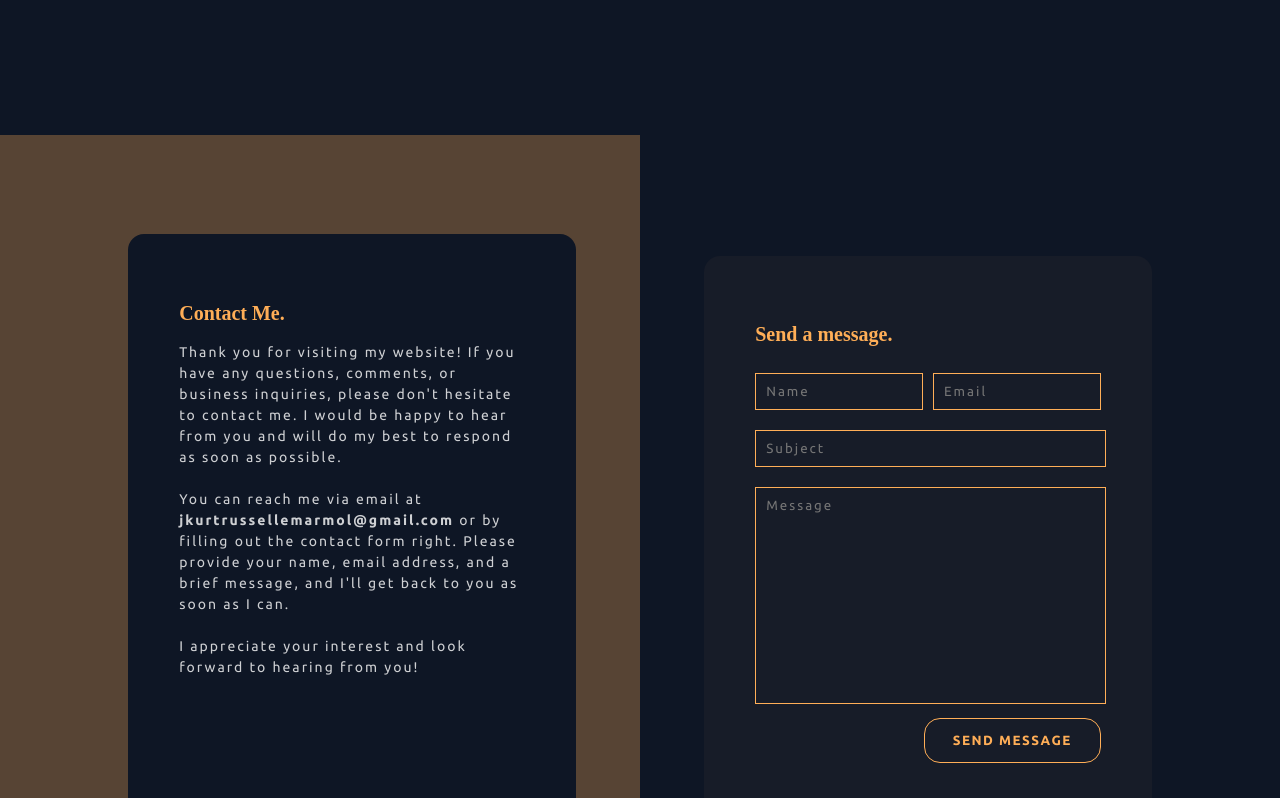
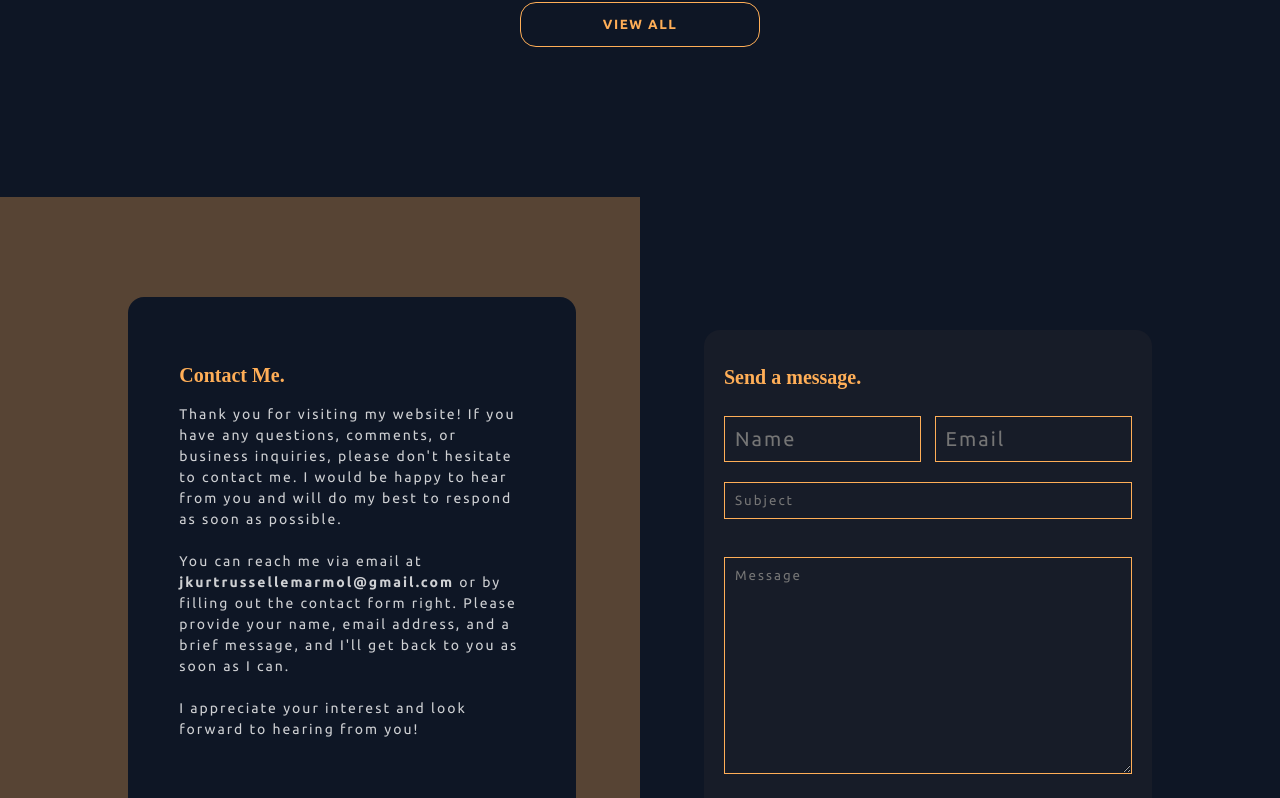
Before and after one commit to jkrmarmol/v2, a React (Vite) app in the folder react/: page / in a window 1280 px wide. Shown: the part 4989-5787 px from the top of the page. Built offline with nearby package versions, Linux system fonts and the light colour scheme; a web font is replaced by a local one.

Commit message:
fixed navbar alignment, font size, height of every project listed

```diff
--- a/react/src/assets/sass/helpers/_placeholders.scss
+++ b/react/src/assets/sass/helpers/_placeholders.scss
@@ -43,11 +43,11 @@
 %form-input {
   border: 1px solid $primary-color;
   background-color: transparent;
-  padding: 10px;
+  padding: 0.625rem;
   color: #fff;
   font-family: $secondary-font;
   letter-spacing: 2px;
-  margin: 10px 0px;
+  margin: 0.625rem 0px;
 }
 
 
--- a/react/src/assets/sass/main.css
+++ b/react/src/assets/sass/main.css
@@ -1,6 +1,6 @@
 @import url("https://fonts.googleapis.com/css2?family=Tilt+Warp&display=swap");
 @import url("https://fonts.googleapis.com/css2?family=Ubuntu:wght@300;400;500;700&display=swap");
-.container .contact .right-contact .send-message .form-button button, .container .project .view-all a button, .container .home .left-home a button, .container .header .h-width .nav ul .resume {
+.container .contact .right-contact .send-message .form-input .form-button button, .container .project .view-all a button, .container .home .left-home a button, .container .header .h-width .nav ul .resume {
   border: 1px solid rgb(255, 174, 87);
   border-radius: 16px;
   letter-spacing: 10%;
@@ -14,12 +14,12 @@
   font-weight: bold;
   cursor: pointer;
 }
-.container .contact .right-contact .send-message .form-button button:hover, .container .project .view-all a button:hover, .container .home .left-home a button:hover, .container .header .h-width .nav ul .resume:hover {
+.container .contact .right-contact .send-message .form-input .form-button button:hover, .container .project .view-all a button:hover, .container .home .left-home a button:hover, .container .header .h-width .nav ul .resume:hover {
   background-color: rgb(255, 174, 87);
   color: #0E1625;
   transition: ease-in 70ms;
 }
-.container .contact .right-contact .send-message .form-button button:active, .container .project .view-all a button:active, .container .home .left-home a button:active, .container .header .h-width .nav ul .resume:active {
+.container .contact .right-contact .send-message .form-input .form-button button:active, .container .project .view-all a button:active, .container .home .left-home a button:active, .container .header .h-width .nav ul .resume:active {
   background-color: rgba(255, 174, 87, 0.5);
   border: 1px solid rgba(255, 174, 87, 0.3);
 }
@@ -39,14 +39,14 @@
   transition: ease-in 70ms;
 }
 
-.container .contact .right-contact .send-message #message, .container .contact .right-contact .send-message #subject, .container .contact .right-contact .send-message .form-inline #email, .container .contact .right-contact .send-message .form-inline #name {
+.container .contact .right-contact .send-message .form-input .subj-message #message, .container .contact .right-contact .send-message .form-input .subj-message #subject, .container .contact .right-contact .send-message .form-input .form-inline > * {
   border: 1px solid rgb(255, 174, 87);
   background-color: transparent;
-  padding: 10px;
+  padding: 0.625rem;
   color: #fff;
   font-family: "Ubuntu", sans-serif;
   letter-spacing: 2px;
-  margin: 10px 0px;
+  margin: 0.625rem 0px;
 }
 
 .container .circle-03 .c3, .container .circle-03 .c2, .container .circle-03 .c1 {
@@ -580,7 +580,7 @@ body {
 }
 .container .project .featured-project-right .project-image {
   flex-basis: 70%;
-  height: auto;
+  height: 25rem;
   justify-self: center !important;
   align-self: center;
 }
@@ -633,7 +633,7 @@ body {
 }
 .container .project .featured-project-right .project-description .tech-uses > * {
   border: 1px solid rgb(255, 174, 87);
-  padding: 10px 20px;
+  padding: 0.625rem 1.25rem;
   margin-left: 10px;
   font-weight: medium;
   background-color: #0E1625;
@@ -784,12 +784,15 @@ body {
   display: flex;
   align-items: center;
   justify-content: center;
+  width: 100%;
+  position: relative;
 }
 .container .contact .right-contact .send-message {
-  background-color: #171C28;
+  padding: 20px;
   margin-left: 10%;
   margin-right: 20%;
-  padding: 8%;
+  width: 100%;
+  background-color: #171C28;
   border-radius: 16px;
 }
 .container .contact .right-contact .send-message h2 {
@@ -797,27 +800,21 @@ body {
   font-family: "Tilt Warp", cursive;
   color: rgb(255, 174, 87);
 }
-.container .contact .right-contact .send-message .form-inline {
+.container .contact .right-contact .send-message .form-input .form-inline {
   display: flex;
-  align-items: center;
-  width: 100%;
+  justify-content: space-between;
 }
-.container .contact .right-contact .send-message .form-inline #name {
-  width: 50%;
-  margin-right: 5px;
+.container .contact .right-contact .send-message .form-input .form-inline > * {
+  width: 43%;
+  font-size: 1.25rem !important;
 }
-.container .contact .right-contact .send-message .form-inline #email {
-  width: 50%;
-  margin-left: 5px;
+.container .contact .right-contact .send-message .form-input .subj-message {
+  display: flex;
+  flex-direction: column;
+  justify-content: center;
 }
-.container .contact .right-contact .send-message #subject {
-  width: 95%;
-}
-.container .contact .right-contact .send-message #message {
-  width: 95%;
-  resize: none;
-}
-.container .contact .right-contact .send-message .form-button {
+.container .contact .right-contact .send-message .form-input .form-button {
+  margin-top: 1rem;
   display: flex;
   justify-content: end;
   width: 100%;
@@ -887,7 +884,7 @@ body {
   }
   .container {
     grid-template-columns: 1fr 1fr;
-    grid-template-rows: 10vh 90vh 100vh 1fr 200vh 30vh;
+    grid-template-rows: 10vh 90vh 100vh 1fr 200vh 20vh;
   }
   .container .circle-03 .c1 {
     height: 220px;
@@ -921,10 +918,11 @@ body {
   }
   .container .header .h-width .openNav {
     position: fixed;
+    align-items: center;
     height: 100%;
     top: 0;
-    width: 100%;
     left: 0;
+    right: 0;
     background-color: #0E1625;
     transition: 0.1s ease-in;
   }
@@ -943,8 +941,17 @@ body {
     display: flex;
     flex-direction: column;
     height: 100%;
+    margin: 0;
+    padding: 0;
+    list-style-type: none;
     justify-content: center;
     align-items: center;
+  }
+  .container .header .h-width .openNav ul > * {
+    margin: 0;
+  }
+  .container .header .h-width .openNav ul > * a {
+    margin: 0;
   }
   .container .home {
     height: 100vh;
@@ -987,17 +994,35 @@ body {
   .container .about .left-about {
     flex-basis: 100%;
   }
+  .container .about .left-about .title-page h2 {
+    font-size: 2.25rem;
+  }
+  .container .about .left-about .about-detail p {
+    font-size: 1.25rem;
+  }
   .container .about .left-about .tech-stack .tech-logo .logo1 > * {
     margin: 9px 0px;
   }
+  .container .about .left-about .tech-stack .tech-logo .logo1 > * p {
+    font-size: 1.25rem;
+  }
   .container .about .left-about .tech-stack .tech-logo .logo2 > * {
     margin: 9px 0px;
+  }
+  .container .about .left-about .tech-stack .tech-logo .logo2 > * p {
+    font-size: 1.25rem;
   }
   .container .project {
     width: 90%;
   }
   .container .project .proj-header {
     width: 100%;
+  }
+  .container .project .proj-header h2 {
+    font-size: 2.25rem;
+  }
+  .container .project .proj-header p {
+    font-size: 1.25rem;
   }
   .container .project .featured-project-right {
     flex-direction: column;
@@ -1007,11 +1032,22 @@ body {
     height: 80%;
     margin-bottom: 30px;
   }
+  .container .project .featured-project-right .project-description .f-name {
+    font-size: 1.25rem;
+  }
+  .container .project .featured-project-right .project-description .p-title {
+    font-size: 2.5rem;
+  }
   .container .project .featured-project-right .project-description .p-detail {
     width: 90%;
+    font-size: 1.25rem;
+    text-align: justify;
   }
   .container .project .featured-project-right .project-description .tech-uses {
     flex-wrap: wrap;
+  }
+  .container .project .featured-project-right .project-description .tech-uses p {
+    font-size: 1rem;
   }
   .container .project .featured-project-left {
     flex-direction: column-reverse;
@@ -1022,11 +1058,22 @@ body {
     margin-bottom: 30px;
     margin-left: -5%;
   }
+  .container .project .featured-project-left .project-description .f-name {
+    font-size: 1.25rem;
+  }
+  .container .project .featured-project-left .project-description .p-title {
+    font-size: 2.5rem;
+  }
   .container .project .featured-project-left .project-description .p-detail {
     width: 90%;
+    font-size: 1.25rem;
+    text-align: justify;
   }
   .container .project .featured-project-left .project-description .tech-uses {
     flex-wrap: wrap;
+  }
+  .container .project .featured-project-left .project-description .tech-uses p {
+    font-size: 1rem;
   }
   .container .contact {
     grid-row: 5/span 1;
@@ -1036,8 +1083,20 @@ body {
   .container .contact .left-contact .contact-me {
     margin: 0% 10%;
   }
+  .container .contact .left-contact .contact-me h2 {
+    font-size: 2.25rem;
+  }
+  .container .contact .left-contact .contact-me p {
+    font-size: 1.25rem;
+  }
   .container .contact .right-contact .send-message {
     margin: 0% 10%;
+  }
+  .container .contact .right-contact .send-message h2 {
+    font-size: 2.25rem;
+  }
+  .container .contact .right-contact .send-message input {
+    font-size: 1.25rem;
   }
   .container .footer .nav-list ul > * {
     padding: 0;
--- a/react/src/assets/sass/main.scss
+++ b/react/src/assets/sass/main.scss
@@ -339,7 +339,7 @@ body {
 
       .project-image {
         flex-basis: 70%;
-        height: auto;
+        height: 25rem;
         justify-self: center !important;
         align-self: center;
         img {
@@ -387,7 +387,7 @@ body {
 
         .tech-uses > * {
           border: 1px solid $primary-color;
-          padding: 10px 20px;
+          padding: 0.625rem 1.25rem;
           margin-left: 10px;
           font-weight: medium;
           background-color: $background-color;
@@ -543,48 +543,50 @@ body {
       display: flex;
       align-items: center;
       justify-content: center;
+      width: 100%;
+      position: relative;
+
       .send-message {
-
-        background-color: #171C28;
+        padding: 20px;
         margin-left: 10%;
         margin-right: 20%;
-        padding: 8%;
+        width: 100%;
+        background-color: #171C28;
         border-radius: 16px;
+
         h2 {
           font-size: 1.25rem;
           font-family: $primary-font;
           color: $primary-color;
         }
 
+        .form-input {
           .form-inline {
             display: flex;
-          align-items: center;
-          width: 100%;
-          #name {
+            justify-content: space-between
+
+          }
+          .form-inline > *{
             @extend %form-input;
-            width: 50%;
-            margin-right: 5px;
+            width: 43%;
+            font-size: 1.25rem !important;
           }
 
-          #email {
-            @extend %form-input;
-            width: 50%;
-            margin-left: 5px;
-          }
-        }
-
+          .subj-message {
+            display: flex;
+            flex-direction: column;
+            justify-content: center;
             #subject {
               @extend %form-input;
-          width: 95%;
             }
 
             #message {
               @extend %form-input;
-          width: 95%;
-          resize: none;
+            }
           }
 
           .form-button {
+            margin-top: 1rem;
             display: flex;
             justify-content: end;
             width: 100%;
@@ -594,8 +596,7 @@ body {
           }
 
 
-
-
+        }
       }
     }
   }
@@ -667,8 +668,6 @@ body {
 
 }
 
-
-// Media
 @include phone-responsive {
   html, body {
     font-size: 10px;
@@ -676,7 +675,7 @@ body {
 
   .container {
     grid-template-columns: 1fr 1fr;
-    grid-template-rows: 10vh 90vh 100vh 1fr 200vh 30vh;
+    grid-template-rows: 10vh 90vh 100vh 1fr 200vh 20vh;
 
     .circle-03 {
       .c1 {
@@ -719,10 +718,11 @@ body {
 
         .openNav {
           position: fixed;
+          align-items: center;
           height: 100%;
           top: 0;
-          width: 100%;
           left: 0;
+          right: 0;
           background-color: $background-color;
           transition: 0.1s ease-in;
 
@@ -741,12 +741,21 @@ body {
           }
 
           ul {
-            // display: none;
             display: flex;
             flex-direction: column;
             height: 100%;
+            margin: 0;
+            padding: 0;
+            list-style-type: none;
             justify-content: center;
             align-items: center;
+          }
+
+          ul > * {
+            margin: 0;
+            a {
+              margin: 0;
+            }
           }
 
         }
@@ -804,14 +813,32 @@ body {
       .left-about {
         flex-basis: 100%;
 
+        .title-page {
+          h2 {
+            font-size: 2.25rem;
+          }
+        }
+
+        .about-detail {
+          p {
+            font-size: 1.25rem;
+          }
+        }
+
         .tech-stack {
           .tech-logo {
             .logo1 > * {
               margin:9px 0px;
+              p {
+                font-size: 1.25rem;
+              }
             }
 
             .logo2 > * {
               margin : 9px 0px;
+              p {
+                font-size: 1.25rem;
+              }
             }
           }
         }
@@ -823,6 +850,12 @@ body {
       width: 90%;
       .proj-header {
         width: 100%;
+        h2 {
+          font-size: 2.25rem;
+        }
+        p {
+          font-size: 1.25rem;
+        }
       }
 
       .featured-project-right {
@@ -836,12 +869,24 @@ body {
 
         .project-description {
 
+          .f-name {
+            font-size: 1.25rem;
+          }
+          .p-title {
+            font-size: 2.5rem;
+          }
+
           .p-detail {
             width: 90%;
+            font-size: 1.25rem;
+            text-align: justify;
           }
 
           .tech-uses {
             flex-wrap: wrap;
+            p {
+              font-size: 1rem;
+            }
           }
         }
       }
@@ -858,12 +903,24 @@ body {
 
         .project-description {
 
+          .f-name {
+            font-size: 1.25rem;
+          }
+          .p-title {
+            font-size: 2.5rem;
+          }
+
           .p-detail {
             width: 90%;
+            font-size: 1.25rem;
+            text-align: justify;
           }
 
           .tech-uses {
             flex-wrap: wrap;
+            p {
+              font-size: 1rem;
+            }
           }
         }
       }
@@ -878,11 +935,23 @@ body {
       .left-contact {
         .contact-me {
           margin: 0% 10%;
+          h2 {
+            font-size: 2.25rem;
+          }
+          p {
+            font-size: 1.25rem;
+          }
         }
       }
       .right-contact {
         .send-message {
           margin: 0% 10%;
+          h2 {
+            font-size: 2.25rem;
+          }
+          input {
+            font-size: 1.25rem;
+          }
         }
       }
     }
--- a/react/src/components/Contact.tsx
+++ b/react/src/components/Contact.tsx
@@ -28,10 +28,12 @@ function Contact() {
       <div className="right-contact">
         <div className="send-message">
           <h2>Send a message.</h2>
+          <div className='form-input'>
             <div className="form-inline">
               <input type="text" id="name" placeholder="Name" />
               <input type="text" id="email" placeholder="Email" />
             </div>
+            <div className='subj-message'>
               <input type="text" id="subject" placeholder="Subject" />
               <br />
               <textarea
@@ -40,10 +42,14 @@ function Contact() {
                 rows={13}
                 placeholder="Message"
               ></textarea>
+            </div>
+
 
             <div className="form-button">
               <motion.button whileHover={{ scale: 1.1 }}>SEND MESSAGE</motion.button>
             </div>
+          </div>
+
         </div>
       </div>
     </div>
--- a/react/src/components/project/FeaturedLeftProject.tsx
+++ b/react/src/components/project/FeaturedLeftProject.tsx
@@ -18,7 +18,7 @@ const cardLeftVariants: Variants = {
   }
 };
 
-function FeaturedLeftProject({ title, details, techUsed, image, github, view }: FeaturedProps) {
+function FeaturedLeftProject({ title, details, techUsed, image, github, view }: FeaturedProps): JSX.Element {
 
   const [size, setSize] = useState({
     x: window.innerWidth,
```
Also changed, not shown: 1 other file (tests, documents, lock files or other folders). Lines whose indentation alone changed are shown as unchanged.
